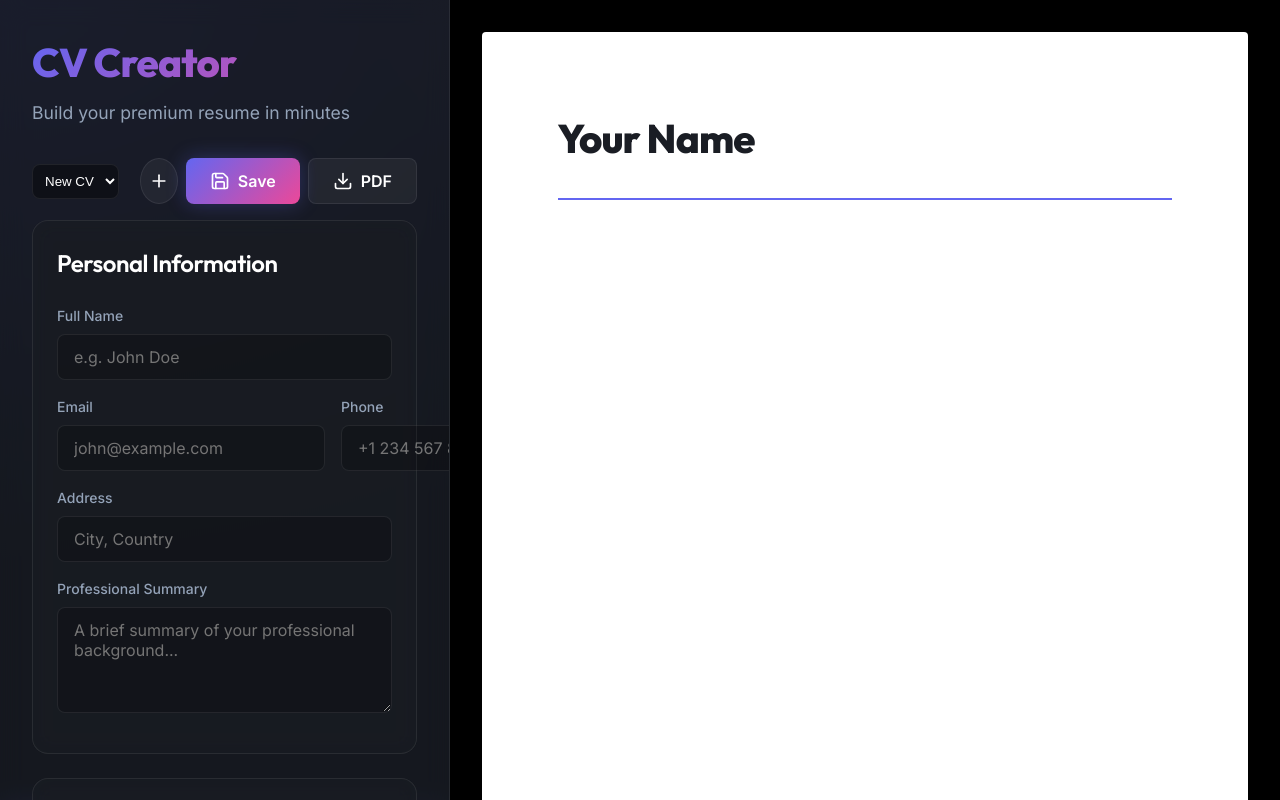
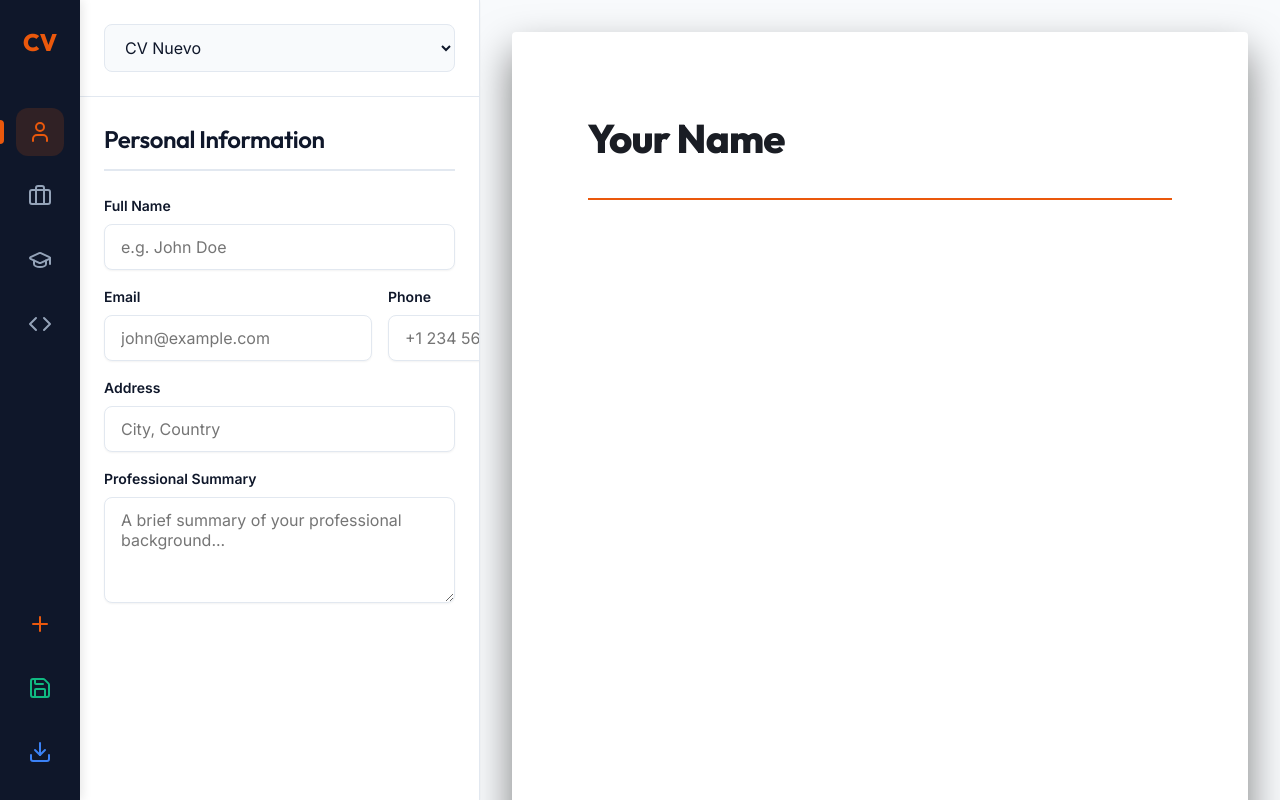
Before and after one commit to konstantinWDK/CV-Creator, a React (Vite) app: page / in a window 1280 px wide. Shown: the top 800 px of the page. Built offline with nearby package versions, Linux system fonts and the light colour scheme.

Commit message:
light layout general fix y quitada la morralla

```diff
--- a/src/App.jsx
+++ b/src/App.jsx
@@ -1,5 +1,5 @@
 import { useState, useEffect } from 'react';
-import { Download, Save, Plus, Trash2, Eye, X } from 'lucide-react';
+import { Download, Save, Plus, Trash2, User, Briefcase, GraduationCap, Code } from 'lucide-react';
 import { getSavedCVs, saveCV, deleteCV, getDefaultCV } from './utils/storage';
 import CVForm from './components/CVForm';
 import CVPreview from './components/CVPreview';
@@ -8,7 +8,7 @@ import html2pdf from 'html2pdf.js';
 function App() {
   const [cvs, setCvs] = useState([]);
   const [currentCV, setCurrentCV] = useState(getDefaultCV());
-  const [showPreview, setShowPreview] = useState(false);
+  const [activeTab, setActiveTab] = useState('personalInfo');
 
   useEffect(() => {
     const loadedCVs = getSavedCVs();
@@ -41,7 +41,7 @@ function App() {
     const element = document.getElementById('cv-preview-content');
     const opt = {
       margin: 0,
-      filename: `${currentCV.personalInfo?.fullName || 'cv'}-resume.pdf`,
+      filename: `${currentCV.personalInfo?.fullName || 'curriculum'}.pdf`,
       image: { type: 'jpeg', quality: 0.98 },
       html2canvas: { scale: 2, useCORS: true },
       jsPDF: { unit: 'mm', format: 'a4', orientation: 'portrait' }
@@ -50,53 +50,71 @@ function App() {
   };
 
   return (
-    <div className="app-container">
-      <div className="sidebar">
-        <div className="app-header">
-          <h1 className="title-gradient">CV Creator</h1>
-          <p className="subtitle">Build your premium resume in minutes</p>
+    <div className="app-container minimal-theme">
+      {/* Primary Sidebar (Icons only) */}
+      <div className="primary-sidebar">
+        <div className="nav-top">
+          <div className="brand" title="Creador CV">CV</div>
+          <button className={`nav-icon ${activeTab === 'personalInfo' ? 'active' : ''}`} onClick={() => setActiveTab('personalInfo')} title="Datos Personales">
+            <User size={24} />
+          </button>
+          <button className={`nav-icon ${activeTab === 'experience' ? 'active' : ''}`} onClick={() => setActiveTab('experience')} title="Experiencia">
+            <Briefcase size={24} />
+          </button>
+          <button className={`nav-icon ${activeTab === 'education' ? 'active' : ''}`} onClick={() => setActiveTab('education')} title="Educación">
+            <GraduationCap size={24} />
+          </button>
+          <button className={`nav-icon ${activeTab === 'skills' ? 'active' : ''}`} onClick={() => setActiveTab('skills')} title="Habilidades">
+            <Code size={24} />
+          </button>
         </div>
 
-        <div className="actions-top">
+        <div className="nav-bottom">
+          <button className="nav-icon action new" onClick={handleCreateNew} title="Crear Nuevo">
+            <Plus size={24} />
+          </button>
+          <button className="nav-icon action save" onClick={handleSave} title="Guardar">
+            <Save size={24} />
+          </button>
+          <button className="nav-icon action pdf" onClick={handleDownloadPDF} title="Descargar PDF">
+            <Download size={24} />
+          </button>
+          {cvs.some(c => c.id === currentCV.id) && (
+            <button className="nav-icon action danger" onClick={() => handleDelete(currentCV.id)} title="Borrar CV">
+              <Trash2 size={24} />
+            </button>
+          )}
+        </div>
+      </div>
+
+      {/* Secondary Sidebar (Settings Panel) */}
+      <div className="secondary-sidebar">
+        <div className="sidebar-header">
           <select
-            className="cv-selector"
+            className="cv-selector-minimal"
             value={currentCV.id}
             onChange={(e) => {
               const selected = cvs.find(c => c.id === e.target.value);
               if (selected) setCurrentCV(selected);
             }}
-            style={{ padding: '0.5rem', borderRadius: 'var(--radius-md)', background: 'rgba(0,0,0,0.4)', color: '#fff', border: '1px solid var(--glass-border)', outline: 'none' }}
           >
             <option value={currentCV.id} disabled={cvs.some(c => c.id === currentCV.id)}>
-              {cvs.some(c => c.id === currentCV.id) ? currentCV.personalInfo?.fullName || 'Untitled CV' : 'New CV'}
+              {cvs.some(c => c.id === currentCV.id) ? currentCV.personalInfo?.fullName || 'CV sin título' : 'CV Nuevo'}
             </option>
             {cvs.map(cv => (
               <option key={cv.id} value={cv.id}>
-                {cv.personalInfo?.fullName || 'Untitled CV'}
+                {cv.personalInfo?.fullName || 'CV sin título'}
               </option>
             ))}
           </select>
-          <div style={{ display: 'flex', gap: '0.5rem' }}>
-            <button className="btn btn-secondary btn-icon-only" onClick={handleCreateNew} title="Create New CV">
-              <Plus size={20} />
-            </button>
-            <button className="btn btn-primary" onClick={handleSave}>
-              <Save size={20} /> Save
-            </button>
-            <button className="btn btn-secondary" onClick={handleDownloadPDF} title="Download PDF">
-              <Download size={20} /> PDF
-            </button>
-            {cvs.some(c => c.id === currentCV.id) && (
-              <button className="btn btn-danger btn-icon-only" onClick={() => handleDelete(currentCV.id)} title="Delete CV">
-                <Trash2 size={20} />
-              </button>
-            )}
-          </div>
         </div>
 
-        <CVForm data={currentCV} onChange={setCurrentCV} />
+        <div className="sidebar-content">
+          <CVForm data={currentCV} onChange={setCurrentCV} activeTab={activeTab} />
+        </div>
       </div>
 
+      {/* Preview Container */}
       <div className="preview-container">
         <CVPreview data={currentCV} />
       </div>
--- a/src/components/CVForm.jsx
+++ b/src/components/CVForm.jsx
@@ -3,7 +3,7 @@ import Experience from './sections/Experience';
 import Education from './sections/Education';
 import Skills from './sections/Skills';
 
-const CVForm = ({ data, onChange }) => {
+const CVForm = ({ data, onChange, activeTab }) => {
     const updateSection = (section, newValue) => {
         onChange({
             ...data,
@@ -13,22 +13,30 @@ const CVForm = ({ data, onChange }) => {
 
     return (
         <div className="cv-form">
+            {activeTab === 'personalInfo' && (
                 <PersonalInfo
                     data={data.personalInfo}
                     onChange={(val) => updateSection('personalInfo', val)}
                 />
+            )}
+            {activeTab === 'experience' && (
                 <Experience
                     data={data.experience}
                     onChange={(val) => updateSection('experience', val)}
                 />
+            )}
+            {activeTab === 'education' && (
                 <Education
                     data={data.education}
                     onChange={(val) => updateSection('education', val)}
                 />
+            )}
+            {activeTab === 'skills' && (
                 <Skills
                     data={data.skills}
                     onChange={(val) => updateSection('skills', val)}
                 />
+            )}
         </div>
     );
 };
--- a/src/index.css
+++ b/src/index.css
@@ -1,16 +1,32 @@
 @import url('https://fonts.googleapis.com/css2?family=Inter:wght@300;400;500;600;700&family=Outfit:wght@400;500;600;700;800&display=swap');
 
 :root {
-  /* Colors */
-  --bg-primary: #0f1219;
-  --bg-secondary: #1a1d24;
-  --glass-bg: rgba(26, 29, 36, 0.6);
-  --glass-border: rgba(255, 255, 255, 0.08);
-  --text-primary: #ffffff;
-  --text-secondary: #94a3b8;
-  --accent-color: #6366f1;
-  --accent-gradient: linear-gradient(135deg, #6366f1 0%, #ec4899 100%);
-  --accent-gradient-hover: linear-gradient(135deg, #4f46e5 0%, #db2777 100%);
+  /* Minimal UI Colors */
+  --bg-primary: #f8fafc;
+  /* Light grey almost white */
+  --bg-secondary: #ffffff;
+  /* Pure white panels */
+  --glass-bg: #ffffff;
+  --glass-border: #e2e8f0;
+  /* Subtle grey border */
+
+  --sidebar-primary-bg: #0f172a;
+  /* Dark grey/black for icons */
+  --sidebar-secondary-bg: #ffffff;
+
+  --text-primary: #0f172a;
+  /* Dark text */
+  --text-secondary: #64748b;
+  /* Medium grey text */
+  --text-inverse: #f8fafc;
+  /* Light text on dark bg */
+
+  --accent-color: #ea580c;
+  /* Orange brand */
+  --accent-gradient: #ea580c;
+  /* Solid orange for minimalist feel */
+  --accent-gradient-hover: #c2410c;
+  /* Darker orange */
   --danger: #ef4444;
 
   /* Tyopgraphy */
@@ -36,7 +52,7 @@
   --shadow-sm: 0 1px 2px 0 rgba(0, 0, 0, 0.05);
   --shadow-md: 0 4px 6px -1px rgba(0, 0, 0, 0.1), 0 2px 4px -1px rgba(0, 0, 0, 0.06);
   --shadow-lg: 0 10px 15px -3px rgba(0, 0, 0, 0.1), 0 4px 6px -2px rgba(0, 0, 0, 0.05);
-  --shadow-accent: 0 0 20px rgba(99, 102, 241, 0.3);
+  --shadow-accent: 0 4px 14px 0 rgba(234, 88, 12, 0.39);
 }
 
 * {
@@ -53,10 +69,6 @@ body {
   -webkit-font-smoothing: antialiased;
   min-height: 100vh;
   overflow-x: hidden;
-  background-image:
-    radial-gradient(at 0% 0%, rgba(99, 102, 241, 0.15) 0px, transparent 50%),
-    radial-gradient(at 100% 0%, rgba(236, 72, 153, 0.15) 0px, transparent 50%);
-  background-attachment: fixed;
 }
 
 h1,
@@ -68,85 +80,194 @@ h6 {
   font-family: var(--font-heading);
   letter-spacing: -0.02em;
   font-weight: 600;
+  color: var(--text-primary);
 }
 
-/* Base App Layout */
+/* Base App Layout - Double Sidebar */
 .app-container {
   display: flex;
-  min-height: 100vh;
-  width: 100%;
+  height: 100vh;
+  width: 100vw;
+  overflow: hidden;
 }
 
-.sidebar {
-  width: 450px;
+/* 1. Primary Sidebar (Icons only, Black/Dark Grey) */
+.primary-sidebar {
+  width: 80px;
+  background-color: var(--sidebar-primary-bg);
+  display: flex;
+  flex-direction: column;
+  align-items: center;
+  justify-content: space-between;
+  padding: var(--space-6) 0;
   flex-shrink: 0;
-  height: 100%;
-  overflow-y: auto;
-  padding: var(--space-8);
-  border-right: 1px solid var(--glass-border);
-  background: var(--glass-bg);
-  backdrop-filter: blur(12px);
-  -webkit-backdrop-filter: blur(12px);
-  z-index: 10;
+  z-index: 30;
+  box-shadow: 2px 0 10px rgba(0, 0, 0, 0.1);
 }
 
+.brand {
+  font-family: var(--font-heading);
+  font-weight: 800;
+  color: var(--accent-color);
+  font-size: 1.5rem;
+  margin-bottom: var(--space-8);
+  user-select: none;
+}
+
+.nav-top,
+.nav-bottom {
+  display: flex;
+  flex-direction: column;
+  gap: var(--space-4);
+  width: 100%;
+  align-items: center;
+}
+
+.nav-icon {
+  background: transparent;
+  border: none;
+  color: #94a3b8;
+  width: 48px;
+  height: 48px;
+  border-radius: var(--radius-lg);
+  display: flex;
+  align-items: center;
+  justify-content: center;
+  cursor: pointer;
+  transition: all 0.2s ease;
+  position: relative;
+}
+
+.nav-icon:hover {
+  color: var(--text-inverse);
+  background: rgba(255, 255, 255, 0.1);
+}
+
+.nav-icon.active {
+  color: var(--accent-color);
+  background: rgba(234, 88, 12, 0.15);
+}
+
+.nav-icon.active::before {
+  content: '';
+  position: absolute;
+  left: -16px;
+  /* offset to touch the edge */
+  top: 50%;
+  transform: translateY(-50%);
+  width: 4px;
+  height: 24px;
+  background-color: var(--accent-color);
+  border-radius: 0 4px 4px 0;
+}
+
+/* Action icons in bottom */
+.nav-icon.action.save {
+  color: #10b981;
+}
+
+.nav-icon.action.save:hover {
+  background: rgba(16, 185, 129, 0.15);
+}
+
+.nav-icon.action.pdf {
+  color: #3b82f6;
+}
+
+.nav-icon.action.pdf:hover {
+  background: rgba(59, 130, 246, 0.15);
+}
+
+.nav-icon.action.new {
+  color: var(--accent-color);
+}
+
+.nav-icon.action.new:hover {
+  background: rgba(234, 88, 12, 0.15);
+}
+
+.nav-icon.action.danger {
+  color: #ef4444;
+}
+
+.nav-icon.action.danger:hover {
+  background: rgba(239, 68, 68, 0.15);
+}
+
+
+/* 2. Secondary Sidebar (Form Content, White) */
+.secondary-sidebar {
+  width: 400px;
+  background-color: var(--sidebar-secondary-bg);
+  border-right: 1px solid var(--glass-border);
+  display: flex;
+  flex-direction: column;
+  flex-shrink: 0;
+  z-index: 20;
+  box-shadow: var(--shadow-sm);
+}
+
+.sidebar-header {
+  padding: var(--space-6);
+  border-bottom: 1px solid var(--glass-border);
+}
+
+.cv-selector-minimal {
+  width: 100%;
+  padding: 0.75rem 1rem;
+  border-radius: var(--radius-md);
+  background-color: var(--bg-primary);
+  border: 1px solid var(--glass-border);
+  color: var(--text-primary);
+  font-family: var(--font-sans);
+  font-size: 1rem;
+  outline: none;
+  cursor: pointer;
+  transition: border-color 0.2s;
+}
+
+.cv-selector-minimal:focus {
+  border-color: var(--accent-color);
+}
+
+.sidebar-content {
+  flex-grow: 1;
+  overflow-y: auto;
+  padding: var(--space-6);
+}
+
+/* 3. Preview Container */
 .preview-container {
   flex-grow: 1;
-  height: 100%;
+  background-color: var(--bg-primary);
   overflow-y: auto;
   padding: var(--space-8);
   display: flex;
   justify-content: center;
   align-items: flex-start;
-  background-color: #000000;
 }
 
-/* Header & Typography */
-.app-header {
+/* Panels */
+.glass-panel {
+  background: transparent;
+  border: none;
+  border-radius: 0;
+  padding: 0;
   margin-bottom: var(--space-8);
-}
-
-.title-gradient {
-  background: var(--accent-gradient);
-  -webkit-background-clip: text;
-  -webkit-text-fill-color: transparent;
-  background-clip: text;
-  color: transparent;
-  font-size: 2.5rem;
-  font-weight: 800;
-  margin-bottom: var(--space-2);
-}
-
-.subtitle {
-  color: var(--text-secondary);
-  font-size: 1.1rem;
-}
-
-/* Glass Panels */
-.glass-panel {
-  background: var(--glass-bg);
-  border: 1px solid var(--glass-border);
-  border-radius: var(--radius-xl);
-  padding: var(--space-6);
-  backdrop-filter: blur(10px);
-  -webkit-backdrop-filter: blur(10px);
-  margin-bottom: var(--space-6);
-  transition: transform 0.3s ease, border-color 0.3s ease, box-shadow 0.3s ease;
+  box-shadow: none;
 }
 
 .glass-panel:hover {
-  border-color: rgba(99, 102, 241, 0.4);
-  transform: translateY(-2px);
-  box-shadow: var(--shadow-lg);
+  transform: none;
+  box-shadow: none;
 }
 
 .panel-title {
-  display: flex;
-  align-items: center;
-  gap: var(--space-3);
   font-size: 1.5rem;
+  color: var(--text-primary);
   margin-bottom: var(--space-6);
-  color: #fff;
+  border-bottom: 2px solid var(--glass-border);
+  padding-bottom: var(--space-3);
 }
 
 /* Forms & Inputs */
@@ -165,13 +286,13 @@ h6 {
 
 label {
   font-size: 0.875rem;
-  font-weight: 500;
-  color: var(--text-secondary);
+  font-weight: 600;
+  color: var(--text-primary);
 }
 
 input,
 textarea {
-  background: rgba(0, 0, 0, 0.2);
+  background: #ffffff;
   border: 1px solid var(--glass-border);
   border-radius: var(--radius-md);
   padding: 0.75rem 1rem;
@@ -179,14 +300,14 @@ textarea {
   font-family: var(--font-sans);
   font-size: 1rem;
   transition: all 0.2s ease;
+  box-shadow: var(--shadow-sm);
 }
 
 input:focus,
 textarea:focus {
   outline: none;
   border-color: var(--accent-color);
-  box-shadow: 0 0 0 2px rgba(99, 102, 241, 0.2);
-  background: rgba(0, 0, 0, 0.4);
+  box-shadow: 0 0 0 2px rgba(234, 88, 12, 0.2);
 }
 
 /* Buttons */
@@ -197,12 +318,12 @@ textarea:focus {
   gap: var(--space-2);
   border: none;
   border-radius: var(--radius-md);
-  padding: 0.75rem 1.5rem;
+  padding: 0.6rem 1.25rem;
   font-family: var(--font-sans);
   font-weight: 600;
-  font-size: 1rem;
+  font-size: 0.95rem;
   cursor: pointer;
-  transition: all 0.3s ease;
+  transition: all 0.2s ease;
 }
 
 .btn-primary {
@@ -213,19 +334,17 @@ textarea:focus {
 
 .btn-primary:hover {
   background: var(--accent-gradient-hover);
-  transform: translateY(-2px);
-  box-shadow: 0 0 25px rgba(236, 72, 153, 0.5);
+  transform: translateY(-1px);
 }
 
 .btn-secondary {
-  background: rgba(255, 255, 255, 0.05);
+  background: #f1f5f9;
   border: 1px solid var(--glass-border);
   color: var(--text-primary);
 }
 
 .btn-secondary:hover {
-  background: rgba(255, 255, 255, 0.1);
-  border-color: rgba(255, 255, 255, 0.2);
+  background: #e2e8f0;
 }
 
 .btn-danger {
@@ -233,7 +352,6 @@ textarea:focus {
   border: 1px solid var(--danger);
   color: var(--danger);
   padding: 0.5rem 1rem;
-  font-size: 0.875rem;
 }
 
 .btn-danger:hover {
@@ -288,37 +406,31 @@ textarea:focus {
 
 /* Custom Scrollbar */
 ::-webkit-scrollbar {
-  width: 8px;
+  width: 6px;
 }
 
 ::-webkit-scrollbar-track {
-  background: rgba(0, 0, 0, 0.1);
+  background: transparent;
 }
 
 ::-webkit-scrollbar-thumb {
-  background: rgba(255, 255, 255, 0.2);
+  background: #cbd5e1;
   border-radius: 4px;
 }
 
 ::-webkit-scrollbar-thumb:hover {
-  background: rgba(255, 255, 255, 0.3);
-}
-
-.actions-top {
-  display: flex;
-  justify-content: space-between;
-  align-items: center;
-  margin-bottom: var(--space-4);
+  background: #94a3b8;
 }
 
 /* CV Items visual structure */
 .cv-item-box {
-  background: rgba(255, 255, 255, 0.03);
-  border: 1px solid rgba(255, 255, 255, 0.05);
+  background: var(--bg-primary);
+  border: 1px solid var(--glass-border);
   border-radius: var(--radius-md);
   padding: var(--space-4);
   margin-bottom: var(--space-4);
   position: relative;
+  box-shadow: var(--shadow-sm);
 }
 
 .cv-item-actions {
```
Also changed, not shown: src/components/CVPreview.jsx (+6 -6 lines), src/components/sections/Education.jsx (+9 -9 lines), src/components/sections/Experience.jsx (+14 -14 lines), src/components/sections/Skills.jsx (+4 -4 lines). Lines whose indentation alone changed are shown as unchanged.
